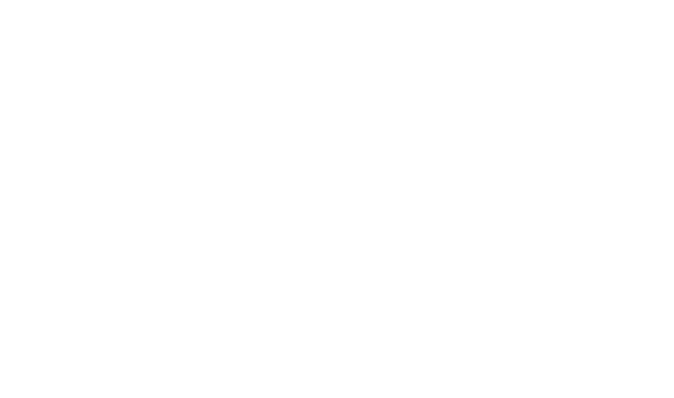
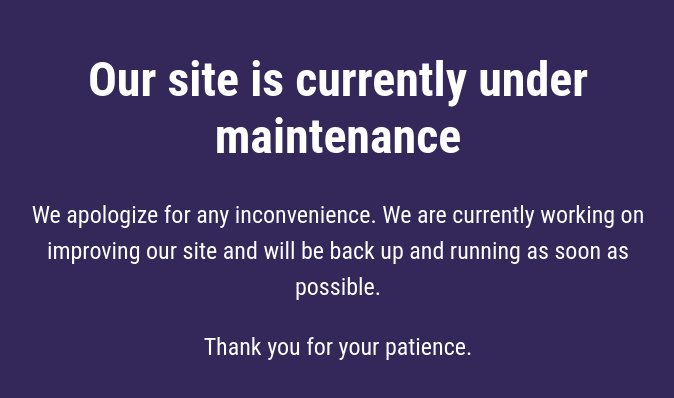
Before and after one commit to abhinabsarkar07/Neoverse07, a React (Create React App) app: page /error in a window 1280 px wide. Before the commit this address had no page. Shown: the part 196-594 px from the top of the page, without its empty margins (302-976 px from the left). Built offline with nearby package versions, Linux system fonts and the light colour scheme.

Commit message:
Created maintenance page

```diff
--- a/src/App.js
+++ b/src/App.js
@@ -1,14 +1,16 @@
 import { BrowserRouter, Route, Routes } from "react-router-dom";
 
 
-import Home from './Pages/Home/Home';
+// import Home from './Pages/Home/Home';
 import './App.css';
+import Maintenance from "./Pages/Home/Maintenance";
 
 function App() {
   return (
     <BrowserRouter>
       <Routes>
-        <Route exact path="/" element={<Home />} />
+        {/* <Route exact path="/" element={<Home />} /> */}
+        <Route exact path="/error" element={<Maintenance />} />
       </Routes>
     </BrowserRouter>
   );
--- /dev/null
+++ b/src/Pages/Home/Maintenance.jsx
@@ -0,0 +1,14 @@
+import React from "react";
+import "../../Styles/Maintenance.css";
+const Maintenance = () => {
+  return (
+    <div className="maintenance-page">
+      <div className="maintenance-content">
+        <h1>Our site is currently under maintenance</h1>
+        <p>We apologize for any inconvenience. We are currently working on improving our site and will be back up and running as soon as possible.</p>
+        <p>Thank you for your patience.</p>
+      </div>
+    </div>
+  );
+};
+export default Maintenance;
--- /dev/null
+++ b/src/Styles/Maintenance.css
@@ -0,0 +1,26 @@
+.maintenance-page {
+    display: flex;
+    flex-direction: column;
+    align-items: center;
+    justify-content: center;
+    height: 100vh;
+    width: 100%;
+    background-color: #332859;
+  }
+  .maintenance-content {
+    padding: 2rem;
+    text-align: center;
+    width: 50%;
+  }
+.maintenance-content h1 {
+    font-size: 3rem;
+    font-weight: bold;
+    color: rgb(255, 255, 255);
+
+  }
+.maintenance-content p{
+    font-size: 1.5rem;
+    line-height: 1.5;
+    color: rgb(255, 255, 255);
+
+  }
```
